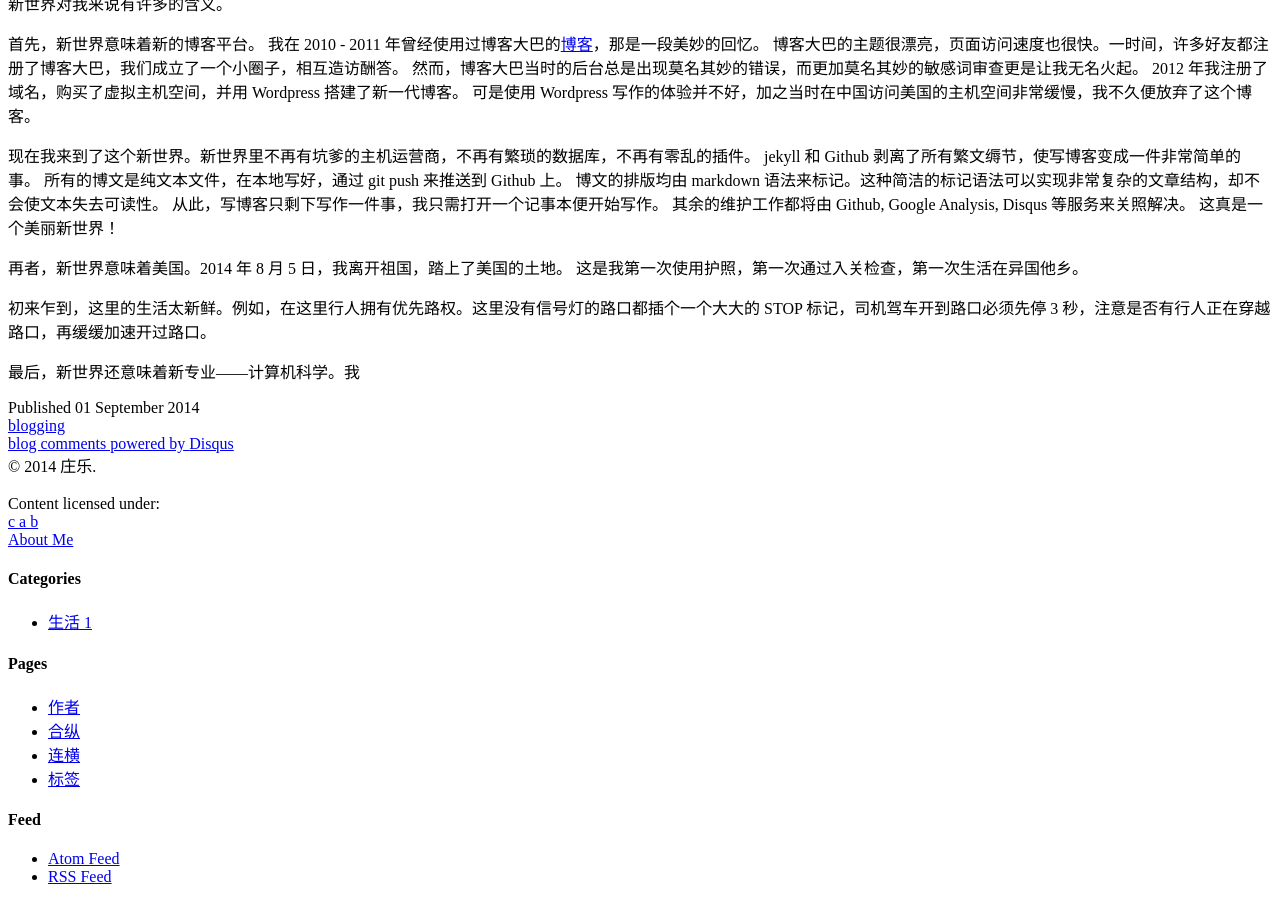
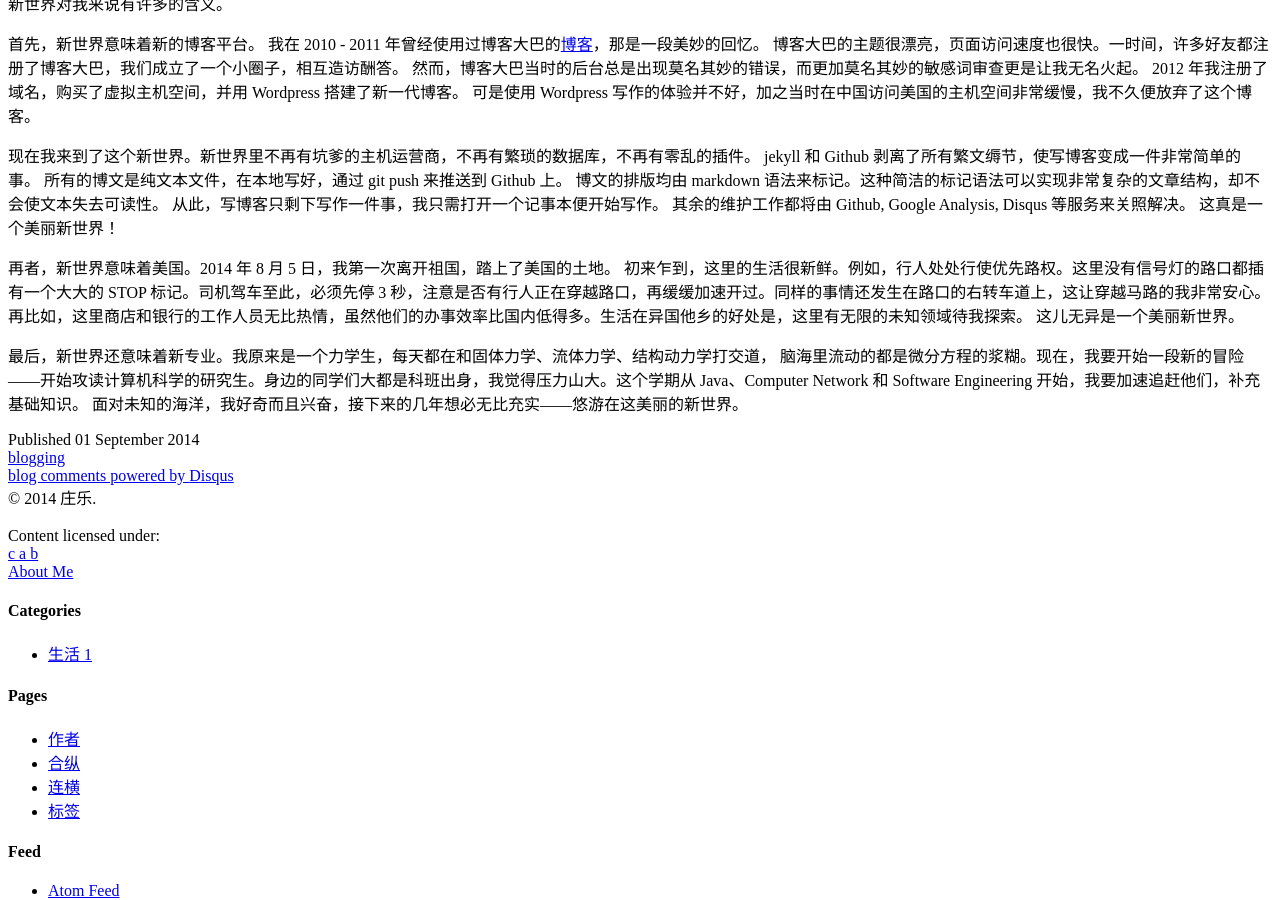
Before and after one commit to lezh/birdor.github.io, a Jekyll site: the page built from _posts/生活/2014-09-01-你好新世界.md, in a window 1280 px wide and 900 px high, scrolled down 393 px. Built offline with Jekyll 4.4.1, drawn with Linux system fonts in a browser that asks for light colours; nearby versions of some CDN libraries; library files that are not in the unit come from our copies; comment, search, counter and statistics services are not loaded.

Commit message:
add CNAME again, modify 1st post

```diff
--- /dev/null
+++ b/CNAME
@@ -0,0 +1 @@
+zhuangle.info
--- a/_posts/生活/2014-09-01-你好新世界.md
+++ b/_posts/生活/2014-09-01-你好新世界.md
@@ -28,9 +29,11 @@ jekyll 和 Github 剥离了所有繁文缛节，使写博客变成一件非常
 其余的维护工作都将由 Github, Google Analysis, Disqus 等服务来关照解决。
 这真是一个美丽新世界！
 
-再者，新世界意味着美国。2014 年 8 月 5 日，我离开祖国，踏上了美国的土地。
-这是我第一次使用护照，第一次通过入关检查，第一次生活在异国他乡。
+再者，新世界意味着美国。2014 年 8 月 5 日，我第一次离开祖国，踏上了美国的土地。
+初来乍到，这里的生活很新鲜。例如，行人处处行使优先路权。这里没有信号灯的路口都插有一个大大的 STOP 标记。司机驾车至此，必须先停 3 秒，注意是否有行人正在穿越路口，再缓缓加速开过。同样的事情还发生在路口的右转车道上，这让穿越马路的我非常安心。
+再比如，这里商店和银行的工作人员无比热情，虽然他们的办事效率比国内低得多。生活在异国他乡的好处是，这里有无限的未知领域待我探索。
+这儿无异是一个美丽新世界。
 
-初来乍到，这里的生活太新鲜。例如，在这里行人拥有优先路权。这里没有信号灯的路口都插个一个大大的 STOP 标记，司机驾车开到路口必须先停 3 秒，注意是否有行人正在穿越路口，再缓缓加速开过路口。
-
-最后，新世界还意味着新专业——计算机科学。我
+最后，新世界还意味着新专业。我原来是一个力学生，每天都在和固体力学、流体力学、结构动力学打交道，
+脑海里流动的都是微分方程的浆糊。现在，我要开始一段新的冒险——开始攻读计算机科学的研究生。身边的同学们大都是科班出身，我觉得压力山大。这个学期从 Java、Computer Network 和 Software Engineering 开始，我要加速追赶他们，补充基础知识。
+面对未知的海洋，我好奇而且兴奋，接下来的几年想必无比充实——悠游在这美丽的新世界。
```
Also changed, not shown: other parts of _posts/生活/2014-09-01-你好新世界.md (+1 -0 lines).
